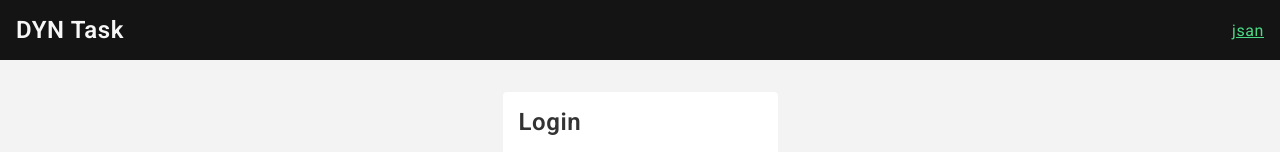
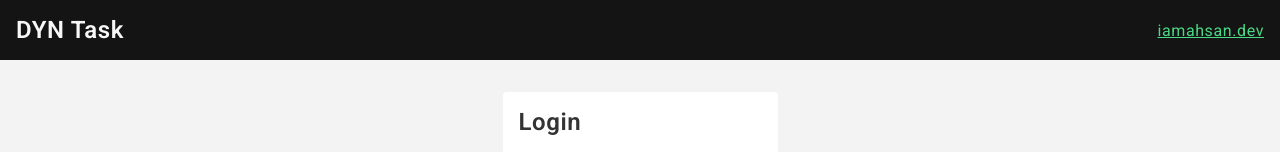
Before and after one commit to ahsanwtc/dyn-frontend, a React (Create React App) app: page /login in a window 1280 px wide. Shown: the top 152 px of the page. Built offline with nearby package versions, Linux system fonts and the light colour scheme.

Commit message:
updating header

```diff
--- a/src/components/Layout/Header/index.js
+++ b/src/components/Layout/Header/index.js
@@ -7,10 +7,10 @@ const Header = () => {
       <HeaderContent>
         <Logo>DYN Task </Logo>
         <Attribute
-          href={""}
+          href={"https://iamahsan.dev"}
           target="_blank"
         >
-            jsan
+          iamahsan.dev
         </Attribute>
       </HeaderContent>
     </H>
```
